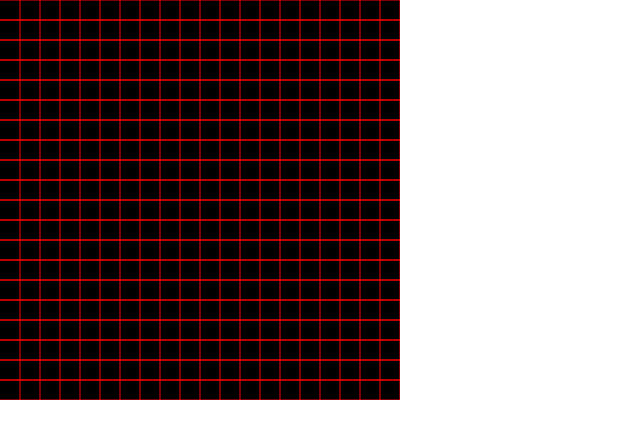
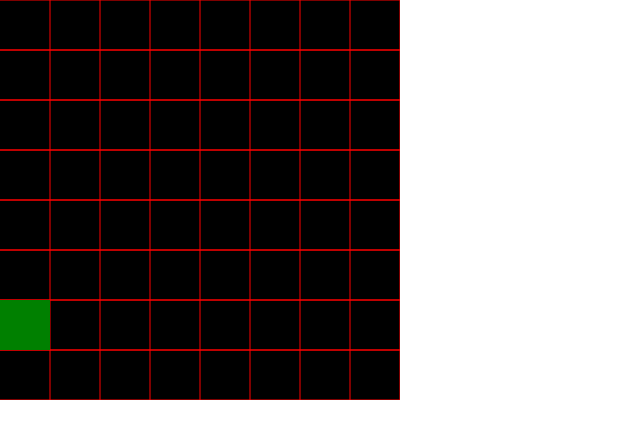
Before and after one commit to pavelrockjob/snake, a plain HTML site: page index.html in a window 1280 px wide. Shown: the whole page, without its empty margins (0-640 px from the left). Drawn offline with Linux system fonts and the light colour scheme.

Commit message:
Added apple

```diff
--- a/index.html
+++ b/index.html
@@ -25,7 +25,7 @@
             </p>
             <button id="retry-btn" class="menu__btn">Retry</button>
         </div>
-        <canvas id="canvas" class="canvas hidden" height="400px" width="400px" />
+        <canvas id="canvas" class="canvas hidden" />
     </div>
 
     <script src="./main.js"></script>
--- a/main.js
+++ b/main.js
@@ -7,9 +7,17 @@ const retryBtn = document.querySelector("#retry-btn")
 const canvas = document.querySelector("#canvas")
 const context = canvas.getContext('2d')
 
+const canvasSize = {
+  width: 400,
+  height: 400,
+}
+const fieldWidth = canvasSize.width / 8
+
 const startGame = () => {
   startMenu.classList.add("hidden")
   canvas.classList.remove("hidden")
+  canvas.width = canvasSize.width
+  canvas.height = canvasSize.height
 
   drawField()
 }
@@ -21,33 +29,50 @@ const endGame = () => {
 }
 
 const drawField = () => {
-  context.rect(0, 0, 400, 400)
+  context.rect(0, 0, canvasSize.width, canvasSize.height)
   context.fill()
 
-  const fieldWidth = 20
-  for(let i = 0; i < 400; i += fieldWidth) {
-    for(let j = 0; j < 400; j += fieldWidth) {
-      context.beginPath()
-      context.lineWidth = 1
-      context.strokeStyle = "red"
-      context.moveTo(i, j)
-      context.lineTo(i + fieldWidth, j)
-      context.lineTo(i + fieldWidth, j + fieldWidth)
-      context.lineTo(i, j + fieldWidth)
-      context.stroke()
-      context.closePath()
+  for(let i = 0; i < canvasSize.width; i += fieldWidth) {
+    for(let j = 0; j < canvasSize.width; j += fieldWidth) {
+      drawCell(i, j, 'red')
     }
   }
 
+  const cellX = rand(1, 8)
+  const cellY = rand(1, 8)
+  drawRect(cellX, cellY, 'green')
+}
+
+const drawCell = (x ,y, color) => {
+  context.beginPath()
+  context.lineWidth = 1
+  context.strokeStyle = color
+  context.moveTo(x, y)
+  context.lineTo(x + fieldWidth, y)
+  context.lineTo(x + fieldWidth, y + fieldWidth)
+  context.lineTo(x, y + fieldWidth)
+  context.stroke()
+  context.closePath()
+}
+
+const drawRect = (x, y, color) => {
+  x = x * fieldWidth
+  y = y * fieldWidth
+  context.beginPath()
+  context.lineWidth = 1
+  context.fillStyle = color
+  context.moveTo(x, y)
+  context.lineTo(x + fieldWidth, y)
+  context.lineTo(x + fieldWidth, y + fieldWidth)
+  context.lineTo(x, y + fieldWidth)
+  context.fill()
+  context.closePath()
+}
+
+const rand = (min, max) => {
+  return Math.floor((Math.random() * max - min) + min)
 }
 
 startGame()
 
-// const drawLine = () => {
-//   context.lineWidth = 1
-//   context.strokeStyle = 'black'
-//   context.moveTo(50, 0)
-//   context.lineTo(50, 400)
-// }
-
 startBtn.addEventListener("click", startGame)
```
